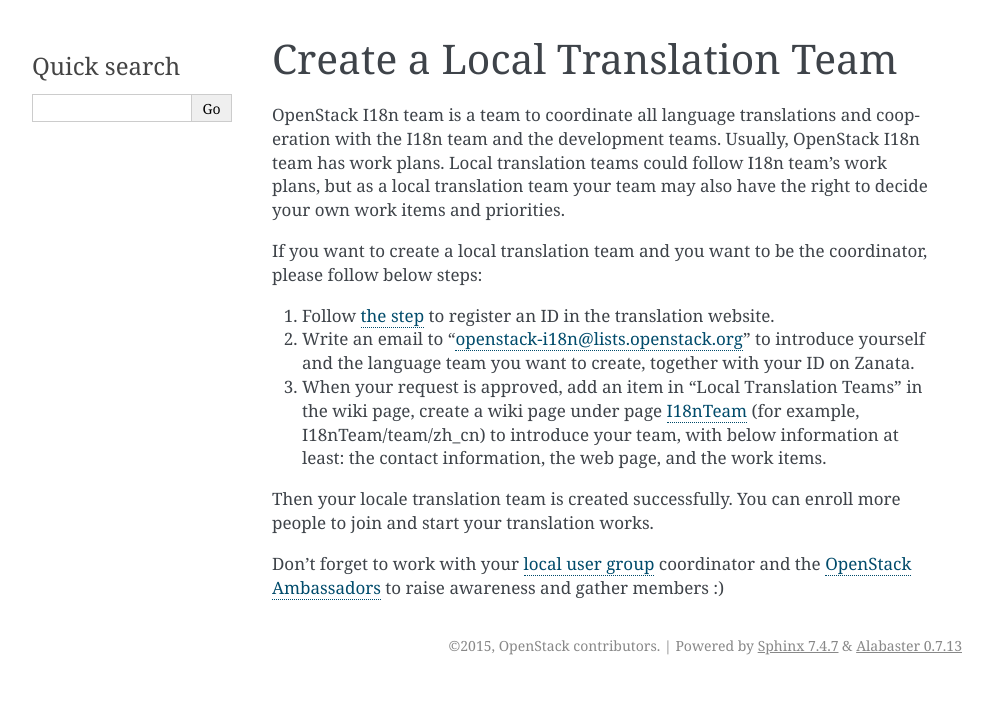
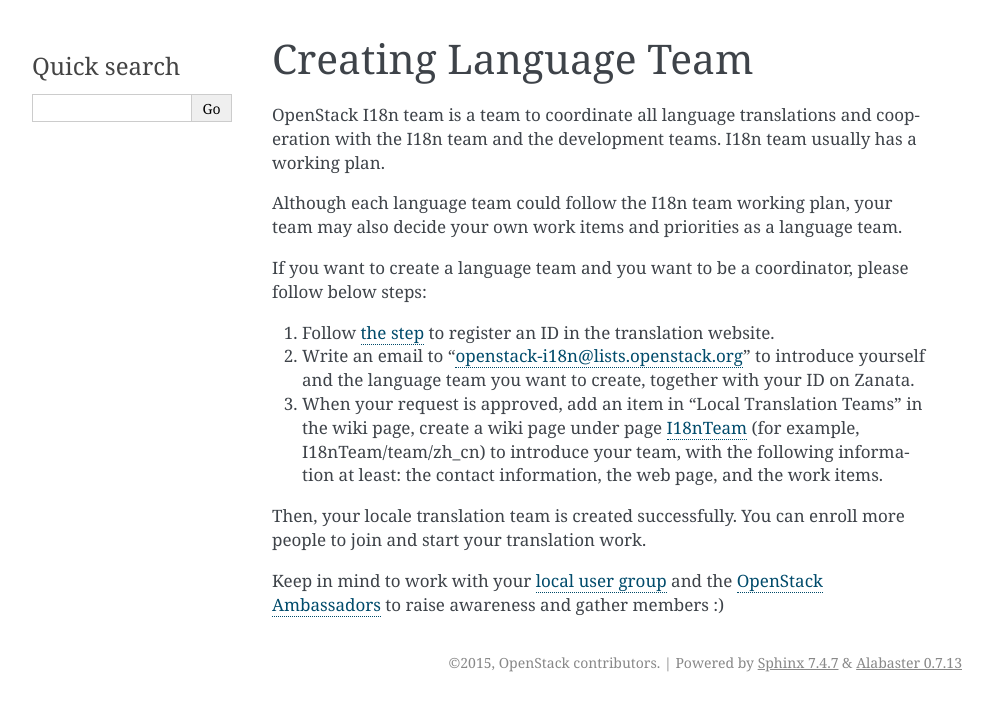
Before and after one commit to openstack/i18n, a Sphinx documentation site: the page built from doc/source/create_lang_team.rst, in a window 1280 px wide. Shown: the top 711 px of the page, without its empty margins (148-1141 px from the left). Built offline with Sphinx 7.4.7, drawn with Linux system fonts in a browser that asks for light colours.

Commit message:
Cleanup creating a language team
Fix a few sentences

Change-Id: I95e2868c2a139bdc51e1e5e40a08256a3f462a25

```diff
--- a/doc/source/create_lang_team.rst
+++ b/doc/source/create_lang_team.rst
@@ -1,15 +1,16 @@
-Create a Local Translation Team
-===============================
+Creating Language Team
+======================
 
 OpenStack I18n team is a team to coordinate all language translations
 and cooperation with the I18n team and the development teams.
-Usually, OpenStack I18n team has work plans. Local translation teams
-could follow I18n team's work plans, but as a local translation team
-your team may also have the right to decide your own work items and
-priorities.
+I18n team usually has a working plan.
 
-If you want to create a local translation team and you want to be the
-coordinator, please follow below steps:
+Although each language team could follow the I18n team working plan,
+your team may also decide your own work items and priorities as a
+language team.
+
+If you want to create a language team and you want to be a coordinator,
+please follow below steps:
 
 1. Follow :doc:`the step <official_translator>` to register an ID in
    the translation website.
@@ -21,14 +22,14 @@
 3. When your request is approved, add an item in "Local Translation
    Teams" in the wiki page, create a wiki page under page
    `I18nTeam <https://wiki.openstack.org/wiki/I18nTeam/team>`_
-   (for example, I18nTeam/team/zh_cn) to introduce your team, with below
-   information at least: the contact information, the web page, and
-   the work items.
+   (for example, I18nTeam/team/zh_cn) to introduce your team, with
+   the following information at least: the contact information,
+   the web page, and the work items.
 
-Then your locale translation team is created successfully. You can
-enroll more people to join and start your translation works.
+Then, your locale translation team is created successfully.
+You can enroll more people to join and start your translation work.
 
-Don't forget to work with
-your `local user group <https://groups.openstack.org/>`_ coordinator and the
-`OpenStack Ambassadors <https://wiki.openstack.org/wiki/Community/AmbassadorProgram>`_
+Keep in mind to work with your `local user group
+<https://groups.openstack.org/>`_ and the `OpenStack Ambassadors
+<https://wiki.openstack.org/wiki/Community/AmbassadorProgram>`_
 to raise awareness and gather members :)
```
